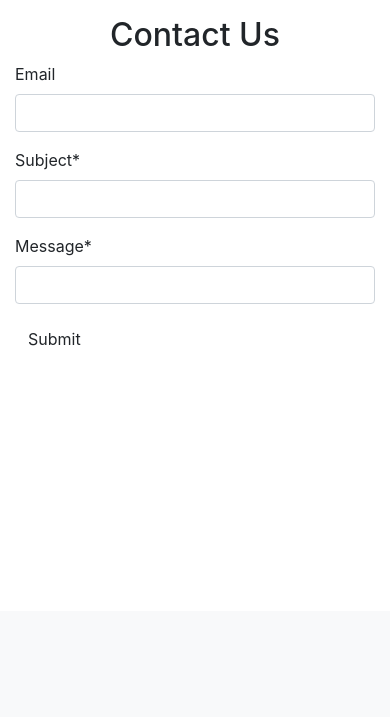
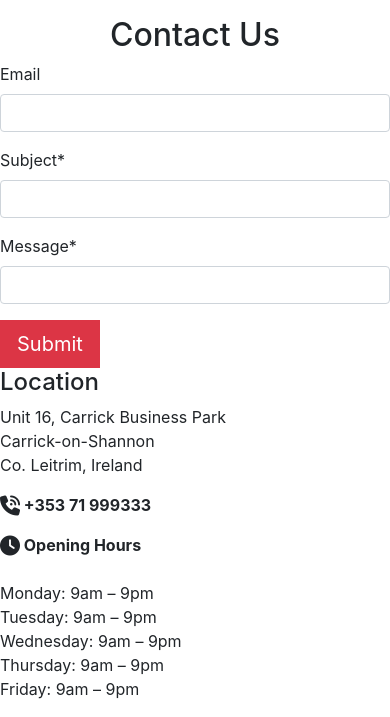
Before and after one commit to smeghen/vitality-physio, a Django app: page /contact/ in a window 390 px wide. Shown: the part 233-950 px from the top of the page. Before the commit the page ends 579 px from the top, so only its background shows below. Run offline with Django 3.2, Linux system fonts and the light colour scheme; some libraries are stand-ins or nearby versions.

Commit message:
Added Location and opening hours section to contact template

```diff
--- a/contact/admin.py
+++ b/contact/admin.py
@@ -1,10 +1,11 @@
 from django.contrib import admin
 from .models import Contact
 
+
 class ContactAdmin(admin.ModelAdmin):
     list_display = (
-        'email','subject',
-    'message'
+        'email', 'subject',
+     'message'
     )
 
 admin.site.register(Contact, ContactAdmin)
--- a/contact/models.py
+++ b/contact/models.py
@@ -9,4 +9,4 @@ class Contact(models.Model):
                              null=False, blank=False)
 
     def __str__(self):
-        return self.name
+        return self.email
--- a/contact/templates/contact/contact.html
+++ b/contact/templates/contact/contact.html
@@ -19,18 +19,36 @@
     </div>
 
 
-    <div class="col-sm-7">
+
         <div class="row">
-            <div class="col-12">
+            <div class="col-12 col-lg-4 offset-md-2">
                 <form action="{% url 'contact' %}" method="POST">
                     {% csrf_token %}
                     {% for field in form %}
                         {{ field | as_crispy_field}}
                     {% endfor %}
-                    <input type="submit" value="Submit" class="btn btn-contact">
+                    <input type="submit" value="Submit" class="btn btn-danger rounded-0 btn-lg">
                 </form>
             </div>
+
+        <div class="col-12 col-lg-4 offset-md-2">
+            <h4 class="mb-2">Location</h4>
+            <p>
+                Unit 16, Carrick Business Park<br>
+                Carrick-on-Shannon<br>
+                Co. Leitrim,
+                Ireland</p>
+            <p><i class="fas fa-phone-volume fa-lg"></i><strong> +353 71 999333 </strong><br></p>
+            <p><i class="fas fa-clock fa-lg"></i><strong>  Opening Hours </strong><br><br>
+                Monday: 9am – 9pm <br>
+                Tuesday: 9am – 9pm <br>
+                Wednesday: 9am – 9pm <br>
+                Thursday: 9am – 9pm <br>
+                Friday: 9am – 9pm <br>
+            </div>
+
         </div>
-    </div>
+
+
 
 {% endblock %}
--- a/contact/views.py
+++ b/contact/views.py
@@ -1,4 +1,3 @@
-
 from django.shortcuts import render, redirect, reverse
 from django.contrib import messages
 from .forms import ContactForm
@@ -11,7 +10,7 @@ def contact(request):
         form = ContactForm(request.POST)
         if form.is_valid():
             form.save()
-            messages.success(request, 'Contact request received!')
+            messages.success(request, 'Your message has been sent and we will be response shortly.')
             return redirect(reverse('contact'))
         else:
             messages.error(
```
